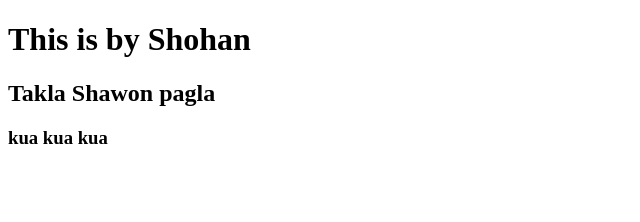
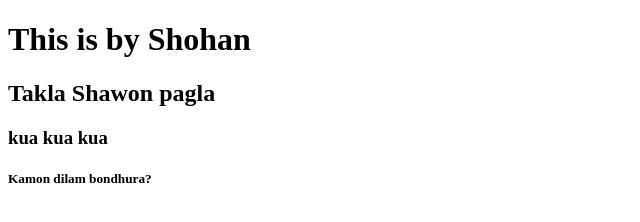
Before and after one commit to shohanean/softarest, a plain HTML site: page index.html in a window 1280 px wide. Shown: the whole page, without its empty margins (0-640 px from the left). Drawn offline with Linux system fonts and the light colour scheme.

Commit message:
kamon dilam

```diff
--- a/index.html
+++ b/index.html
@@ -10,5 +10,6 @@
     <h1>This is by Shohan</h1>
     <h2>Takla Shawon pagla</h2>
     <h3>kua kua kua</h3>
+    <h5>Kamon dilam bondhura?</h5>
 </body>
 </html>
```
